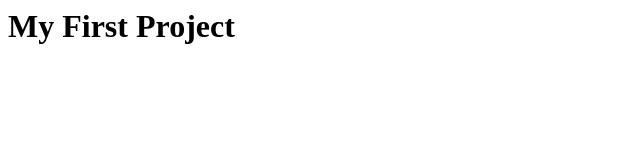
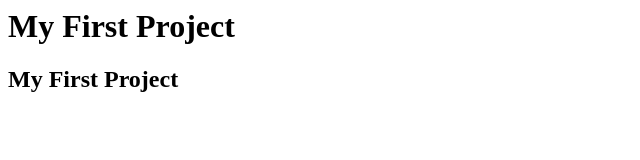
Before and after one commit to bilal736/ProjectFiles, a plain HTML site: page index.html in a window 1280 px wide. Shown: the whole page, without its empty margins (0-640 px from the left). Drawn offline with Linux system fonts and the light colour scheme.

Commit message:
add file

```diff
--- a/index.html
+++ b/index.html
@@ -4,5 +4,6 @@
 	</head>
 	<body>
 		<h1>My First Project</h1>
+		<h2>My First Project</h2>
 	</body>
 </html>
```
